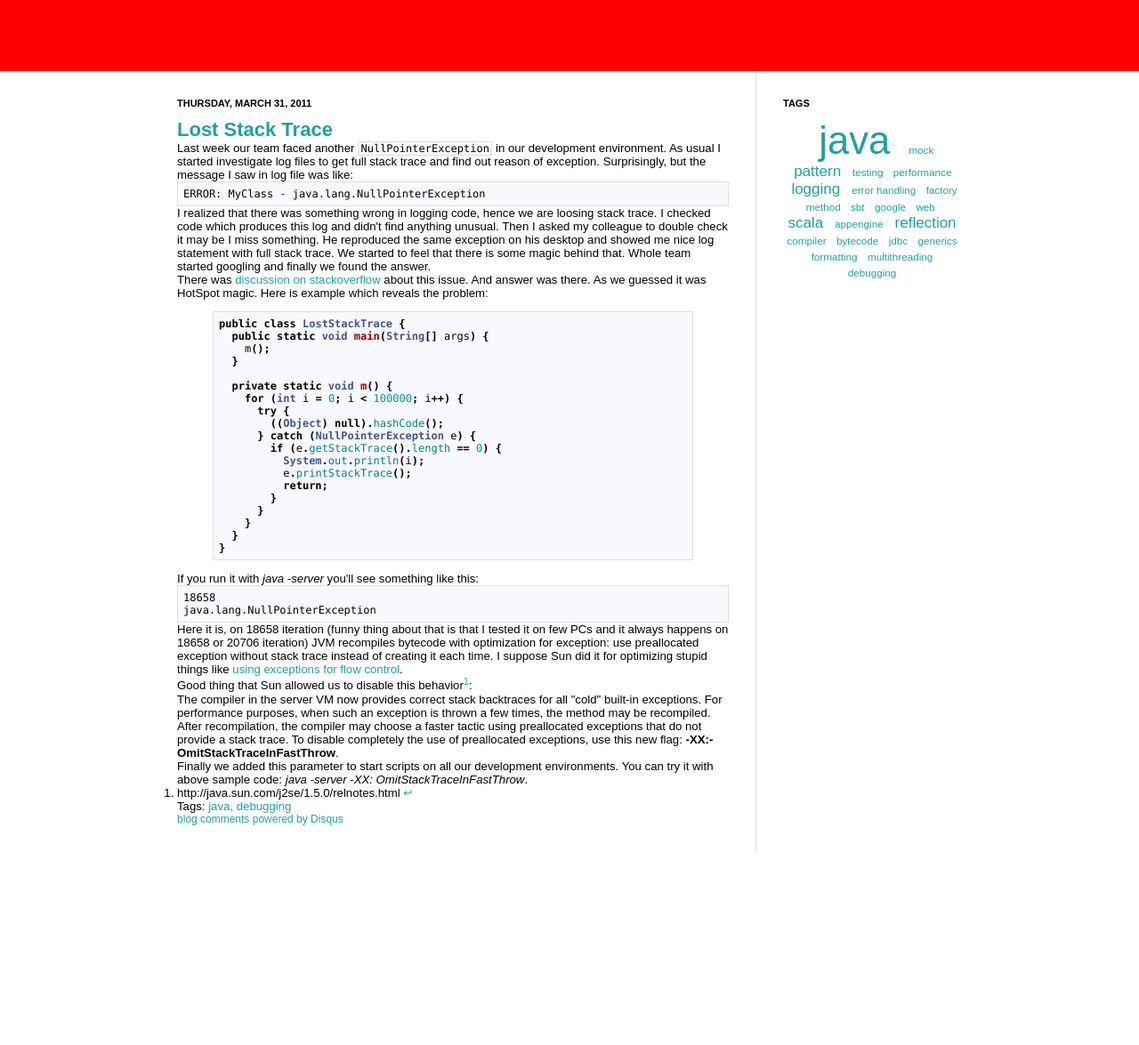
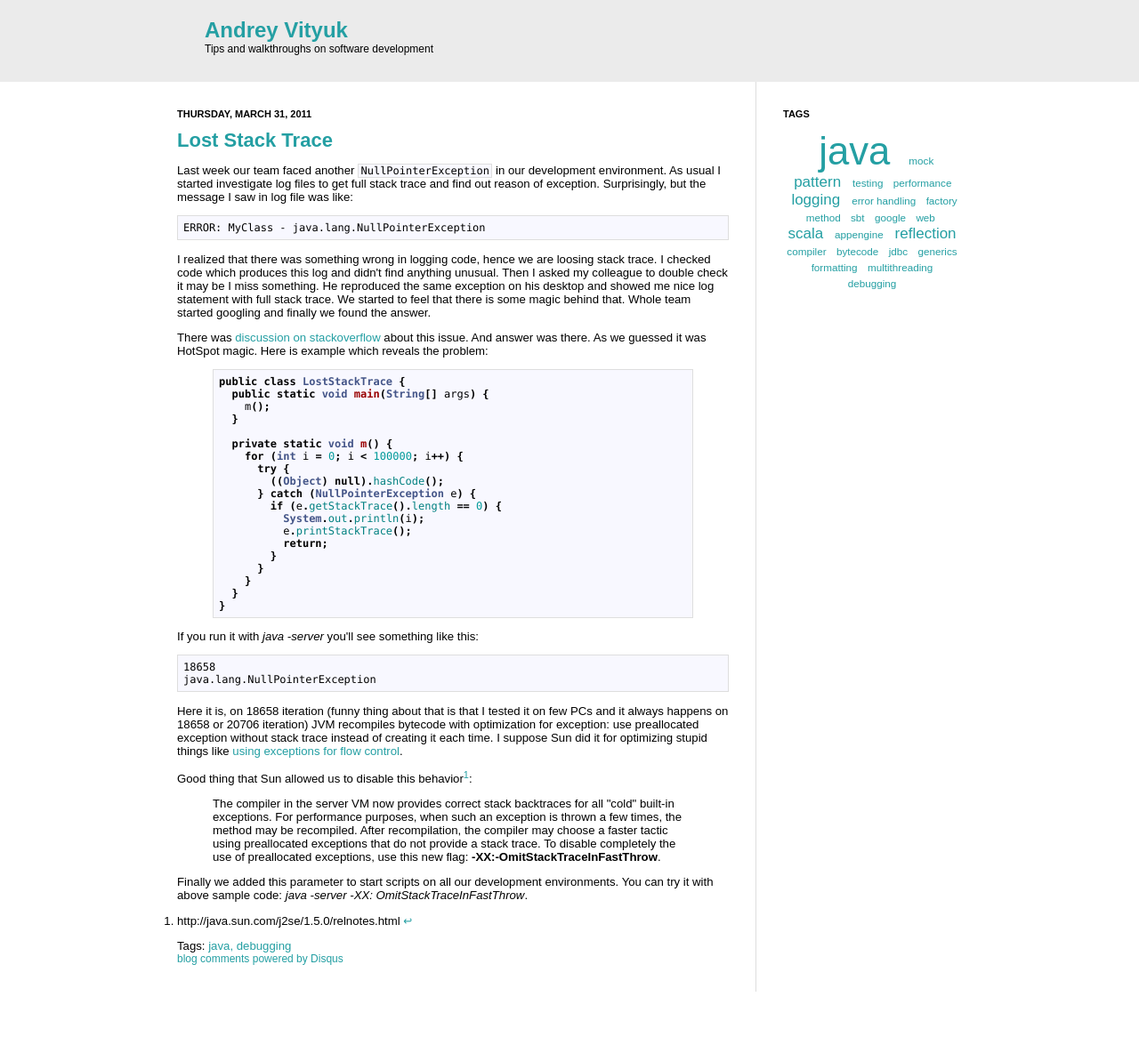
Before and after one commit to avityuk/blog.vityuk.com, a Jekyll site: the page built from _posts/2011-03-31-lost-stack-trace.markdown, in a window 1280 px wide. Shown: the whole page at 89% size. Built offline with Jekyll 4.4.1, drawn with Linux system fonts in a browser that asks for light colours; comment, search, counter and statistics services are not loaded; before the commit the page ends 1018 px from its top, so only the background shows below that.

Commit message:
Created header

```diff
--- a/_layouts/default.html
+++ b/_layouts/default.html
@@ -16,6 +16,8 @@
 </head>
 <body>
 	<div id="header">
+		<h1><a class="blog-title" href="http://avityuk.github.com">Andrey Vityuk</a></h1>
+		Tips and walkthroughs on software development
 	</div>
 
 	<div id="main">
--- a/_layouts/post.html
+++ b/_layouts/post.html
@@ -5,7 +5,7 @@ layout: default
 	<h2 class="date-header">{{ page.date | date: '%A, %B %d, %Y' }}</h2>
 	<h3 class="post-title"><a href="{{ page.url }}" rel="bookmark">{{ page.title }}</a></h3>
 	{% if page.image %}
-	<div id="poster">
+	<div id="post-image">
 		<img src="{{ page.image.url }}" width="{{ page.image.width }}" height="{{ page.image.height }}" />
 	</div>
 	{% endif %}
--- a/stylesheets/default.css
+++ b/stylesheets/default.css
@@ -1,18 +1,11 @@
-html, body {
-	overflow-x: hidden;
-}
-
-body, div, dl, dt, dd, ul, ol, li, h1, h2, h3, h4, h5, h6, pre, form, fieldset, input, textarea, p, blockquote, th, td {
+body, div, dl, dt, dd, ul, ol, li, h1, h2, h3, h4, h5, h6, th, td {
     margin: 0;
     padding: 0;
 }
 
 body {
-	background: none repeat scroll 0 0 white;
 	background-color: white;
 	font: 12px arial,tahoma,helvetica,freesans,clean,sans-serif;
-	margin: 0;
-	padding: 0;
 }
 
 a {
@@ -57,10 +50,12 @@ h2 {
 }
 
 #header {
-	height: 80px;
-	margin: 0;
-	padding: 0 60px;
-	background-color: red;
+	padding: 20px 0 30px 230px;
+	background-color: #EBEBEB;
+}
+
+blog-title:visited {
+	color: #249FA3;
 }
 
 #main {
@@ -77,6 +72,10 @@ h2 {
 
 #post {
 	font-size: 110%;
+}
+
+#post-image {
+	text-align: center;
 }
 
 #sidebar {
```
